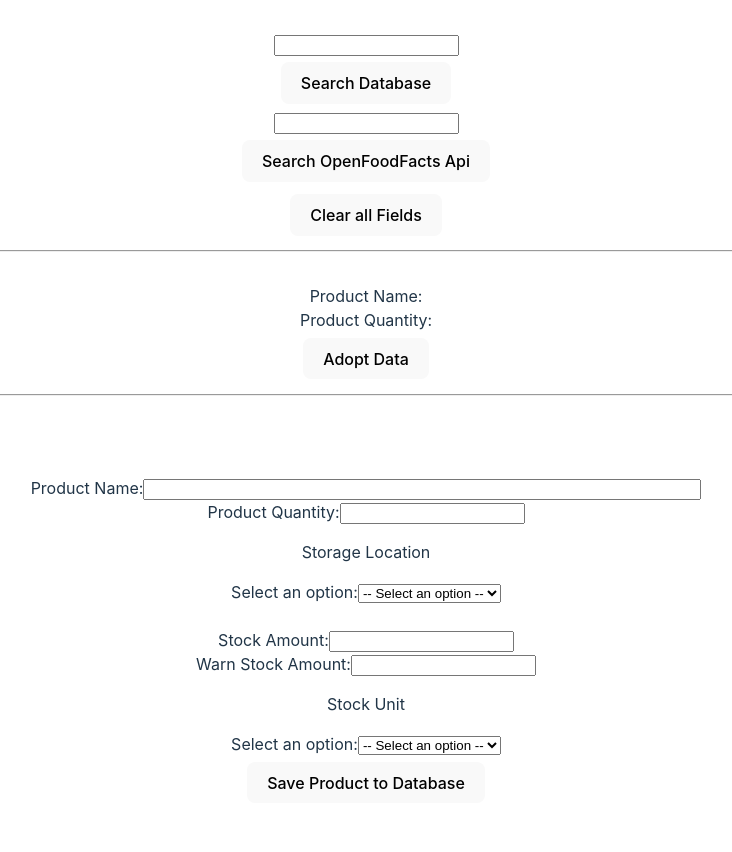
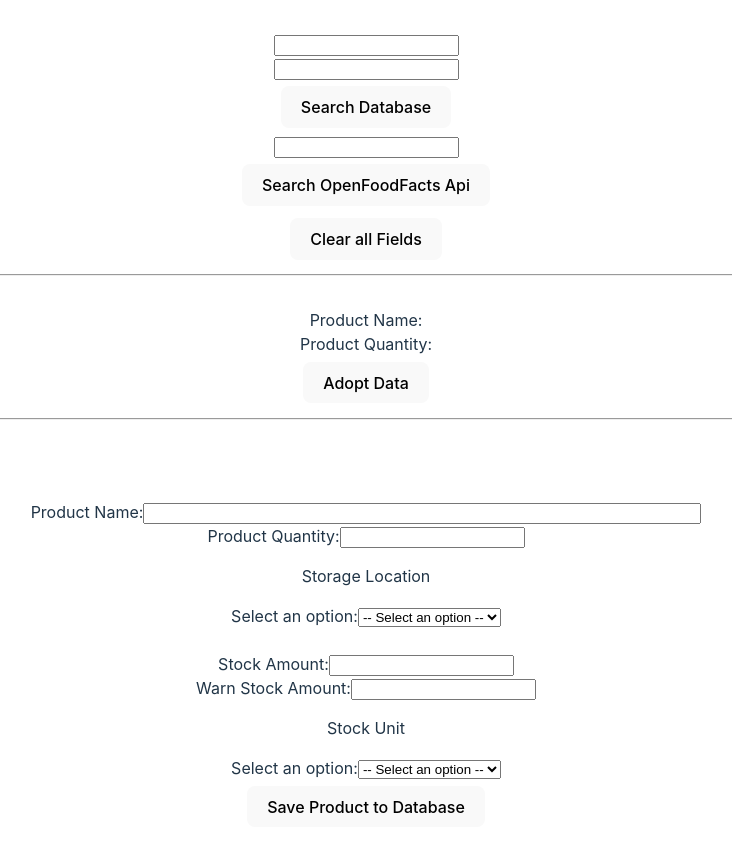
Before and after one commit to Ben-21/fridge-manager, a React (Vite) app in the folder frontend/: page /add in a window 1280 px wide. Shown: the top 852 px of the page, without its empty margins (274-1006 px from the left). Built offline with nearby package versions, Linux system fonts and the light colour scheme; the HTML template or start-up script is replaced by a standard one.

Commit message:
adjust FetchItem component

```diff
--- a/frontend/src/components/FetchItem.tsx
+++ b/frontend/src/components/FetchItem.tsx
@@ -1,16 +1,20 @@
 import axios from "axios";
 import {Item} from "../models/models.ts";
 import {toast} from "react-toastify";
+import React, {useState} from "react";
 
 
 type Props = {
     fetchData: (childData: Item) => void;
-    barcode: string;
 }
 
 export default function FetchItem(props: Props) {
 
-    function fetchItem(barcode: string) {
+    const [barcode, setBarcode] = useState<string>("");
+
+
+    function handleSubmit(event: React.FormEvent<HTMLFormElement>) {
+        event.preventDefault();
         if (barcode === "") {
             toast.error("Please enter a barcode");
         } else {
@@ -30,8 +34,10 @@ export default function FetchItem(props: Props) {
 
 
     return (
-        <form id="barcodeForm">
-            <button type={"button"} onClick={() => fetchItem(props.barcode)}>Search Database</button>
+        <form id="barcodeForm" onSubmit={handleSubmit}>
+            <input name={"barcode"} type={"text"} value={barcode} onChange={(event) => setBarcode(event.target.value)}/>
+            <br/>
+            <button type={"submit"}>Search Database</button>
         </form>
     )
 }
```
